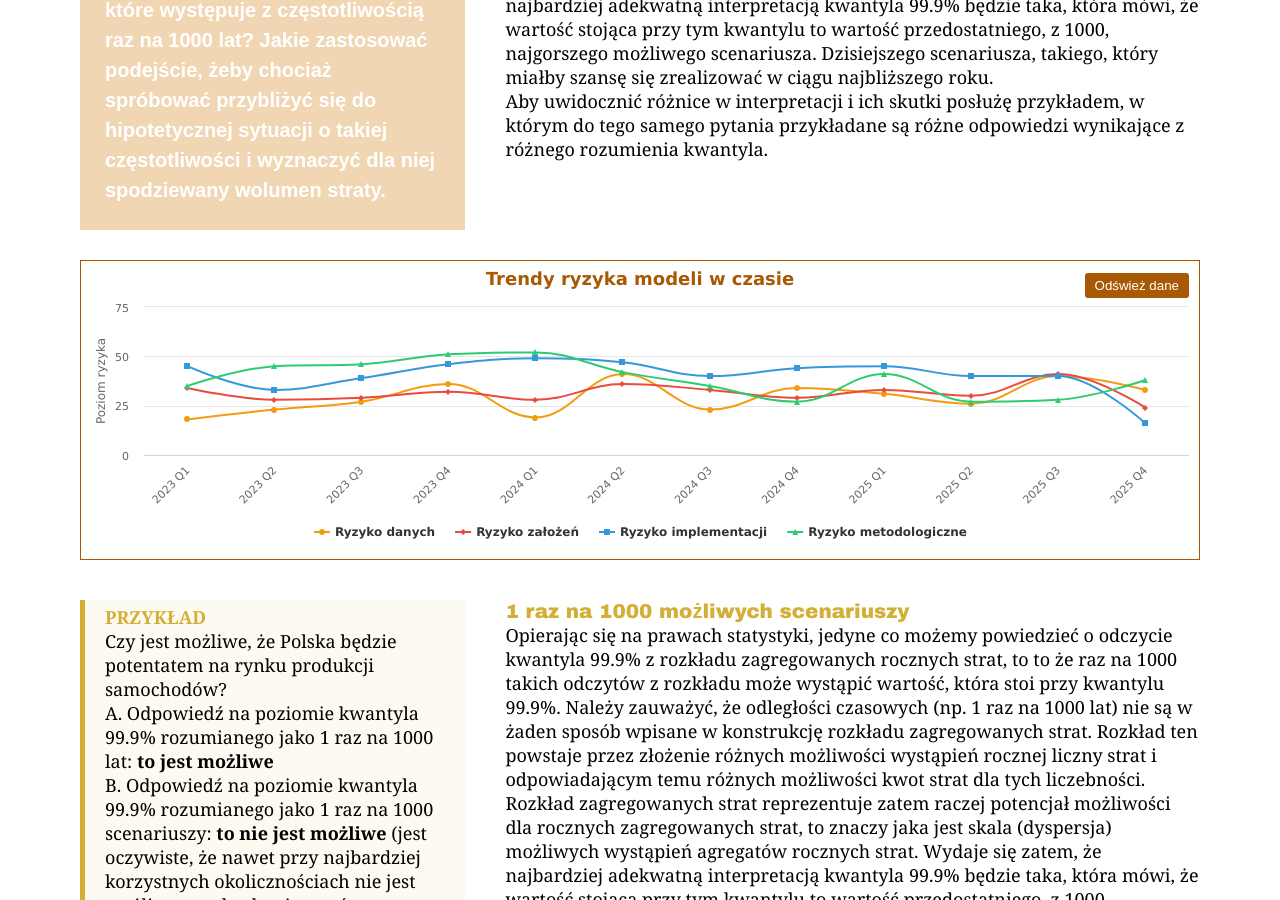
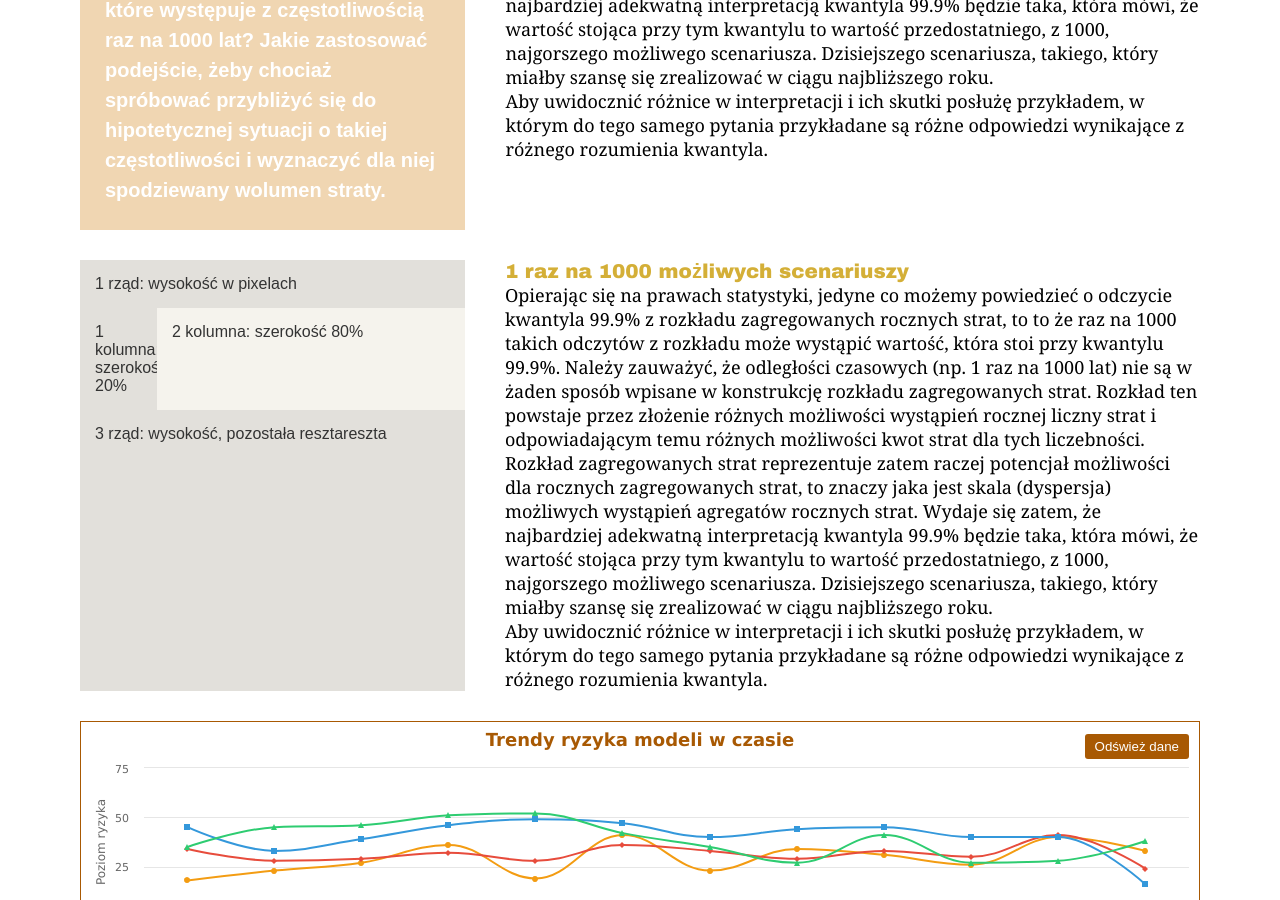
Before and after one commit to MaciejBuczak/risk-research, a Jekyll site: the page built from art-oprisk-kw999_v3_9.md, in a window 1280 px wide and 900 px high, scrolled down 7730 px. Built offline with Jekyll 4.4.1, drawn with Linux system fonts in a browser that asks for light colours.

Commit message:
Update art-oprisk-kw999-layout_v3_9.html

```diff
--- a/_layouts/art-oprisk-kw999-layout_v3_9.html
+++ b/_layouts/art-oprisk-kw999-layout_v3_9.html
@@ -1249,6 +1249,53 @@
     <p>Aby uwidocznić różnice w interpretacji i ich skutki posłużę przykładem, w którym do tego samego pytania przykładane są różne odpowiedzi wynikające z różnego rozumienia kwantyla.</p>
   </div>
 </div>
+
+
+
+
+
+
+
+
+<!-- NOWE ELEMENTY: O5.1 i T 5.2 -->
+<div class="ryzmod-o51-container" style="gap: 20px;">
+  <!-- Lewy element - trzyrzędowy układ -->
+  <div class="ryzmod-o51-box" style="width: 35%; padding: 0; position: relative; border-left: 0; display: flex; flex-direction: column;">
+
+    <!-- Pierwszy rząd - pełna szerokość -->
+    <div style="background-color: #e2e0db; padding: 15px; width: 100%;">
+      <p style="color: #333; font-family: Arial, sans-serif; margin: 0; font-size: 16px;">1 rząd: wysokość w pixelach</p>
+    </div>
+
+    <!-- Drugi rząd - podzielony na dwie kolumny -->
+    <div style="display: flex; width: 100%;">
+      <!-- Lewa kolumna (20% szerokości) -->
+      <div style="background-color: #e2e0db; padding: 15px; width: 20%;">
+        <p style="color: #333; font-family: Arial, sans-serif; margin: 0; font-size: 16px;">1 kolumna: szerokość 20%</p>
+      </div>
+      <!-- Prawa kolumna (80% szerokości) - inny kolor -->
+      <div style="background-color: #f5f3ed; padding: 15px; width: 80%;">
+        <p style="color: #333; font-family: Arial, sans-serif; margin: 0; font-size: 16px;">2 kolumna: szerokość 80%</p>
+      </div>
+    </div>
+
+    <!-- Trzeci rząd - pełna szerokość -->
+    <div style="background-color: #e2e0db; padding: 15px; width: 100%; flex-grow: 1;">
+      <p style="color: #333; font-family: Arial, sans-serif; margin: 0; font-size: 16px;">3 rząd: wysokość, pozostała resztareszta</p>
+    </div>
+
+  </div>
+
+  <!-- Tekst po prawej - bez zmian -->
+  <div class="ryzmod-t52-text">
+    <h5 style="font-family: Arial Black, Arial, sans-serif; font-size: 20px; font-weight: bold; margin-top: 0; color: #D4AF37;">1 raz na 1000 możliwych scenariuszy</h5>
+    <p>Opierając się na prawach statystyki, jedyne co możemy powiedzieć o odczycie kwantyla 99.9% z rozkładu zagregowanych rocznych strat, to to że raz na 1000 takich odczytów z rozkładu może wystąpić wartość, która stoi przy kwantylu 99.9%. Należy zauważyć, że odległości czasowych (np. 1 raz na 1000 lat) nie są w żaden sposób wpisane w konstrukcję rozkładu zagregowanych strat. Rozkład ten powstaje przez złożenie różnych możliwości wystąpień rocznej liczny strat i odpowiadającym temu różnych możliwości kwot strat dla tych liczebności. Rozkład zagregowanych strat reprezentuje zatem raczej potencjał możliwości dla rocznych zagregowanych strat, to znaczy jaka jest skala (dyspersja) możliwych wystąpień agregatów rocznych strat. Wydaje się zatem, że najbardziej adekwatną interpretacją kwantyla 99.9% będzie taka, która mówi, że wartość stojąca przy tym kwantylu to wartość przedostatniego, z 1000, najgorszego możliwego scenariusza. Dzisiejszego scenariusza, takiego, który miałby szansę się zrealizować w ciągu najbliższego roku.</p>
+    <p>Aby uwidocznić różnice w interpretacji i ich skutki posłużę przykładem, w którym do tego samego pytania przykładane są różne odpowiedzi wynikające z różnego rozumienia kwantyla.</p>
+  </div>
+</div>
+
+
+
 
 
 
```
